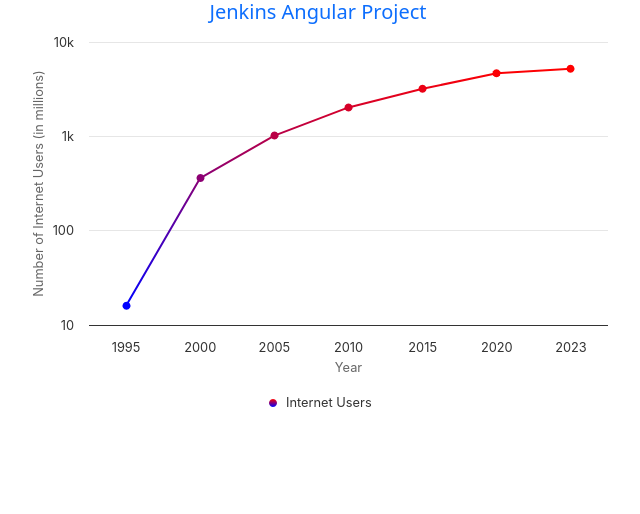
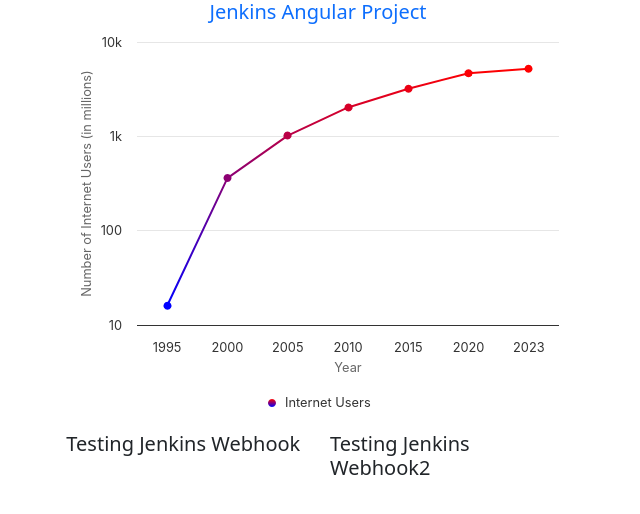
Before and after one commit to shivaparchuri/angular_jenkins, an Angular app: page / in a window 1280 px wide. Shown: the top 514 px of the page, without its empty margins (322-962 px from the left). Built offline with nearby package versions, Linux system fonts and the light colour scheme.

Commit message:
new changes

```diff
--- a/src/app/jenkins1/jenkins1.component.html
+++ b/src/app/jenkins1/jenkins1.component.html
@@ -1,3 +1,11 @@
 <div class="row">
     <div id="bar_chart" style="width: 100%; height: 400px;" class="col-6"></div>
 </div>
+<div class="row">
+    <div class="col-6">
+        <h5>Testing Jenkins Webhook</h5>
+    </div>
+    <div class="col-6">
+        <h5>Testing Jenkins Webhook2</h5>
+    </div>
+</div>
```
